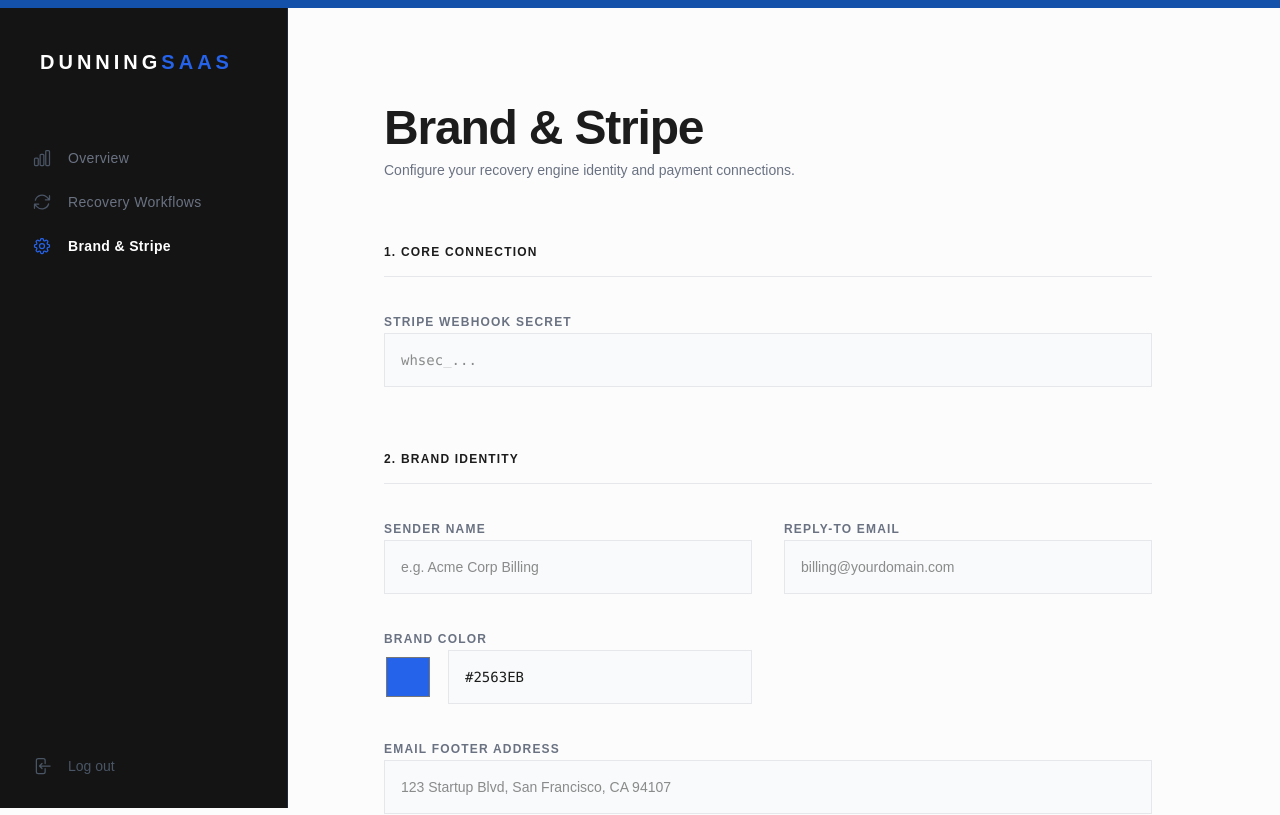
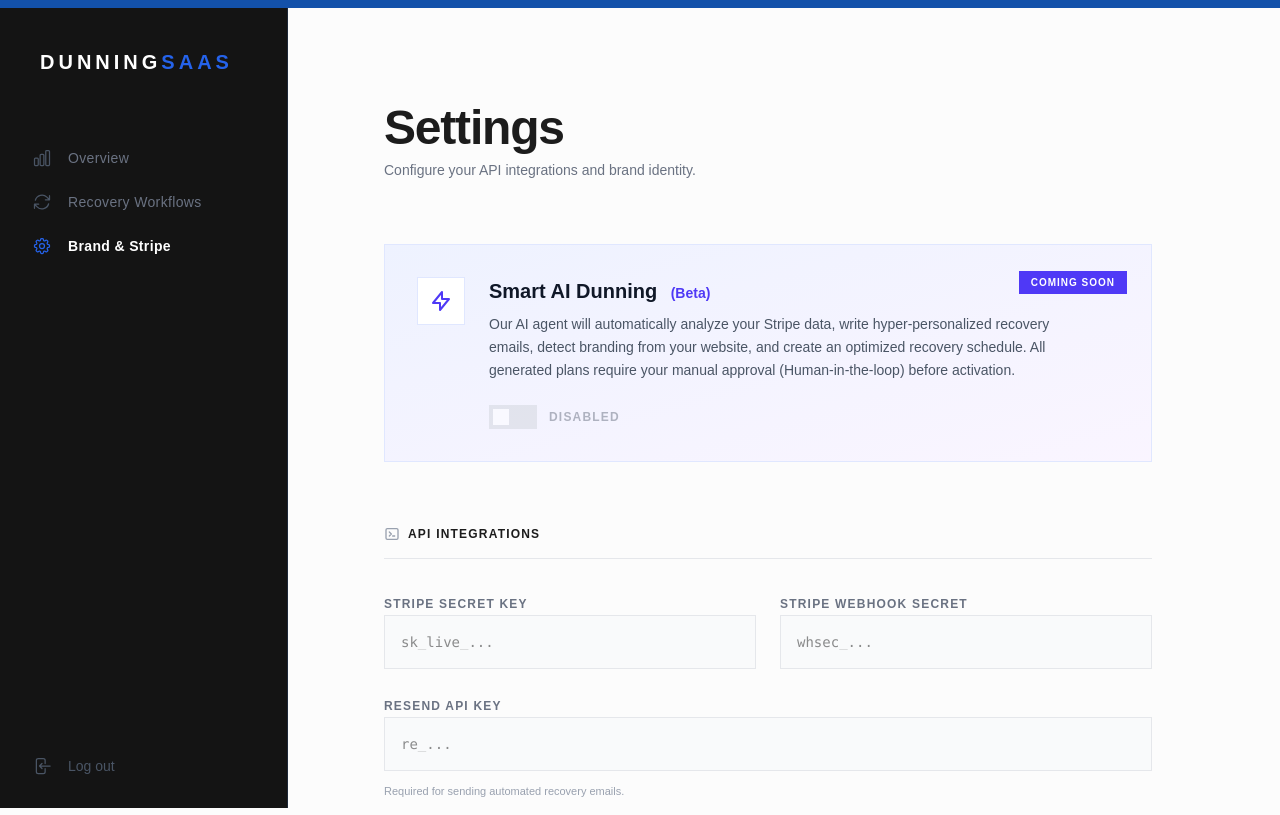
Before and after one commit to Red3262/dunning-saas, a Next.js app in the folder Desktop/dunning-saas/: page /dashboard/settings in a window 1280 px wide. Shown: the top 815 px of the page. Built offline with nearby package versions, Linux system fonts and the light colour scheme; no server answers; a web font is replaced by a local one.

Commit message:
Adaugare panou de control premium

```diff
--- a/Desktop/dunning-saas/app/dashboard/settings/page.tsx
+++ b/Desktop/dunning-saas/app/dashboard/settings/page.tsx
@@ -10,11 +10,15 @@ export default function SettingsPage() {
   const [message, setMessage] = useState("");
 
   const [formData, setFormData] = useState({
+    stripe_secret_key: "",
+    stripe_webhook_secret: "",
+    resend_api_key: "",
+    company_name: "",
     sender_name: "",
     reply_email: "",
+    reply_to_email: "",
     primary_color: "#2563eb",
     footer_text: "",
-    stripe_webhook_secret: "",
   });
 
   useEffect(() => {
@@ -29,11 +33,15 @@ export default function SettingsPage() {
 
         if (data) {
           setFormData({
+            stripe_secret_key: data.stripe_secret_key || "",
+            stripe_webhook_secret: data.stripe_webhook_secret || "",
+            resend_api_key: data.resend_api_key || "",
+            company_name: data.company_name || "",
             sender_name: data.sender_name || "",
             reply_email: data.reply_email || "",
+            reply_to_email: data.reply_to_email || "",
             primary_color: data.primary_color || "#2563eb",
             footer_text: data.footer_text || "",
-            stripe_webhook_secret: data.stripe_webhook_secret || "",
           });
         }
       }
@@ -50,7 +58,6 @@ export default function SettingsPage() {
     const { data: { user } } = await supabase.auth.getUser();
     if (!user) return;
 
-    // Folosim o logică curată de upsert cu specificarea id-ului de conflict
     const { error } = await supabase
       .from("client_settings")
       .upsert(
@@ -59,7 +66,7 @@ export default function SettingsPage() {
           ...formData,
           updated_at: new Date().toISOString(),
         },
-        { onConflict: 'profile_id' } // Îi spunem bazei că profilul unic este cheia de legătură
+        { onConflict: 'profile_id' }
       );
 
     if (error) {
@@ -86,19 +93,60 @@ export default function SettingsPage() {
     <div className="max-w-3xl pb-24 animate-in fade-in duration-500">
       <div className="mb-16">
         <h1 className="text-5xl font-black tracking-tight mb-2 text-[#1c1c1c]">
-          Brand & Stripe
+          Settings
         </h1>
         <p className="text-sm font-medium text-gray-500">
-          Configure your recovery engine identity and payment connections.
+          Configure your API integrations and brand identity.
         </p>
       </div>
 
+      {/* AI Coming Soon Card */}
+      <div className="mb-16 p-8 bg-gradient-to-br from-indigo-50 to-purple-50 border border-indigo-100 rounded-3xl relative overflow-hidden">
+        <div className="absolute top-6 right-6">
+          <span className="bg-indigo-600 text-white text-[10px] font-black uppercase tracking-widest px-3 py-1.5 rounded-full">
+            Coming Soon
+          </span>
+        </div>
+        <div className="flex items-start gap-6">
+          <div className="w-12 h-12 bg-white rounded-2xl shadow-sm border border-indigo-100 flex items-center justify-center flex-shrink-0">
+            <svg className="w-6 h-6 text-indigo-600" fill="none" stroke="currentColor" viewBox="0 0 24 24"><path strokeLinecap="round" strokeLinejoin="round" strokeWidth="2" d="M13 10V3L4 14h7v7l9-11h-7z" /></svg>
+          </div>
+          <div>
+            <h3 className="text-xl font-black text-gray-900 mb-2">Smart AI Dunning <span className="text-sm font-bold text-indigo-600 ml-2">(Beta)</span></h3>
+            <p className="text-sm text-gray-600 font-medium leading-relaxed max-w-xl mb-6">
+              Our AI agent will automatically analyze your Stripe data, write hyper-personalized recovery emails, detect branding from your website, and create an optimized recovery schedule. All generated plans require your manual approval (Human-in-the-loop) before activation.
+            </p>
+            <div className="flex items-center gap-3 opacity-50">
+              <div className="w-12 h-6 bg-gray-300 rounded-full relative cursor-not-allowed">
+                <div className="w-4 h-4 bg-white rounded-full absolute top-1 left-1"></div>
+              </div>
+              <span className="text-xs font-bold uppercase tracking-widest text-gray-500">Disabled</span>
+            </div>
+          </div>
+        </div>
+      </div>
+
       <form onSubmit={handleSave} className="space-y-16">
+
+        {/* Section 1: API Integrations */}
         <section>
-          <h2 className="text-xs font-bold uppercase tracking-widest text-[#1c1c1c] mb-8 border-b border-gray-200 pb-4">
-            1. Core Connection
+          <h2 className="text-xs font-bold uppercase tracking-widest text-[#1c1c1c] mb-8 border-b border-gray-200 pb-4 flex items-center gap-2">
+            <svg className="w-4 h-4 text-gray-400" fill="none" stroke="currentColor" viewBox="0 0 24 24"><path strokeLinecap="round" strokeLinejoin="round" strokeWidth="2" d="M8 9l3 3-3 3m5 0h3M5 20h14a2 2 0 002-2V6a2 2 0 00-2-2H5a2 2 0 00-2 2v12a2 2 0 002 2z" /></svg>
+            API Integrations
           </h2>
-          <div className="space-y-4">
+          <div className="space-y-6">
+            <div className="grid grid-cols-1 md:grid-cols-2 gap-6">
+              <div className="space-y-2">
+                <label className="text-xs font-bold uppercase tracking-widest text-gray-500">Stripe Secret Key</label>
+                <input
+                  type="password"
+                  value={formData.stripe_secret_key}
+                  onChange={(e) => setFormData({ ...formData, stripe_secret_key: e.target.value })}
+                  placeholder="sk_live_..."
+                  className="w-full bg-gray-50 border border-gray-200 text-[#1c1c1c] text-sm px-4 py-4 rounded-xl font-mono focus:outline-none focus:ring-2 focus:ring-[#2563eb] transition-all"
+                />
+              </div>
+              <div className="space-y-2">
                 <label className="text-xs font-bold uppercase tracking-widest text-gray-500">Stripe Webhook Secret</label>
                 <input
                   type="password"
@@ -108,13 +156,38 @@ export default function SettingsPage() {
                   className="w-full bg-gray-50 border border-gray-200 text-[#1c1c1c] text-sm px-4 py-4 rounded-xl font-mono focus:outline-none focus:ring-2 focus:ring-[#2563eb] transition-all"
                 />
               </div>
+            </div>
+            <div className="space-y-2">
+              <label className="text-xs font-bold uppercase tracking-widest text-gray-500">Resend API Key</label>
+              <input
+                type="password"
+                value={formData.resend_api_key}
+                onChange={(e) => setFormData({ ...formData, resend_api_key: e.target.value })}
+                placeholder="re_..."
+                className="w-full bg-gray-50 border border-gray-200 text-[#1c1c1c] text-sm px-4 py-4 rounded-xl font-mono focus:outline-none focus:ring-2 focus:ring-[#2563eb] transition-all"
+              />
+              <p className="text-[11px] text-gray-400 font-medium mt-1">Required for sending automated recovery emails.</p>
+            </div>
+          </div>
         </section>
 
+        {/* Section 2: Brand Identity */}
         <section>
-          <h2 className="text-xs font-bold uppercase tracking-widest text-[#1c1c1c] mb-8 border-b border-gray-200 pb-4">
-            2. Brand Identity
+          <h2 className="text-xs font-bold uppercase tracking-widest text-[#1c1c1c] mb-8 border-b border-gray-200 pb-4 flex items-center gap-2">
+             <svg className="w-4 h-4 text-gray-400" fill="none" stroke="currentColor" viewBox="0 0 24 24"><path strokeLinecap="round" strokeLinejoin="round" strokeWidth="2" d="M7 21a4 4 0 01-4-4V5a2 2 0 012-2h4a2 2 0 012 2v12a4 4 0 01-4 4zm0 0h12a2 2 0 002-2v-4a2 2 0 00-2-2h-2.343M11 7.343l1.657-1.657a2 2 0 012.828 0l2.829 2.829a2 2 0 010 2.828l-8.486 8.485M7 17h.01" /></svg>
+            Brand Identity
           </h2>
           <div className="grid grid-cols-1 md:grid-cols-2 gap-8">
+            <div className="space-y-4">
+              <label className="text-xs font-bold uppercase tracking-widest text-gray-500">Company Name</label>
+              <input
+                type="text"
+                value={formData.company_name}
+                onChange={(e) => setFormData({ ...formData, company_name: e.target.value })}
+                placeholder="e.g. Acme Corp"
+                className="w-full bg-gray-50 border border-gray-200 text-[#1c1c1c] text-sm px-4 py-4 rounded-xl focus:outline-none focus:ring-2 focus:ring-[#2563eb] transition-all"
+              />
+            </div>
             <div className="space-y-4">
               <label className="text-xs font-bold uppercase tracking-widest text-gray-500">Sender Name</label>
               <input
@@ -129,8 +202,8 @@ export default function SettingsPage() {
               <label className="text-xs font-bold uppercase tracking-widest text-gray-500">Reply-To Email</label>
               <input
                 type="email"
-                value={formData.reply_email}
-                onChange={(e) => setFormData({ ...formData, reply_email: e.target.value })}
+                value={formData.reply_to_email}
+                onChange={(e) => setFormData({ ...formData, reply_to_email: e.target.value })}
                 placeholder="billing@yourdomain.com"
                 className="w-full bg-gray-50 border border-gray-200 text-[#1c1c1c] text-sm px-4 py-4 rounded-xl focus:outline-none focus:ring-2 focus:ring-[#2563eb] transition-all"
               />
```
Lines whose indentation alone changed are shown as unchanged.
